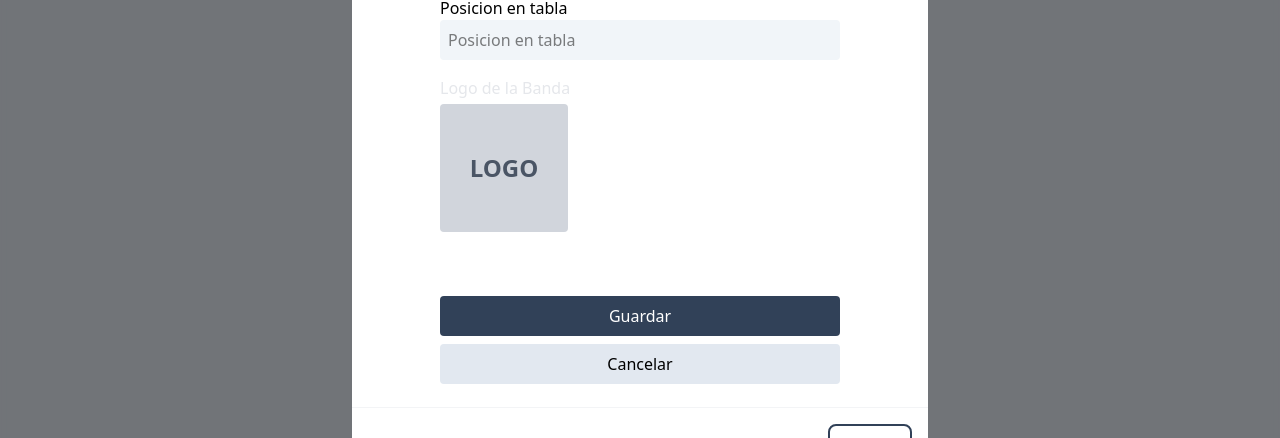
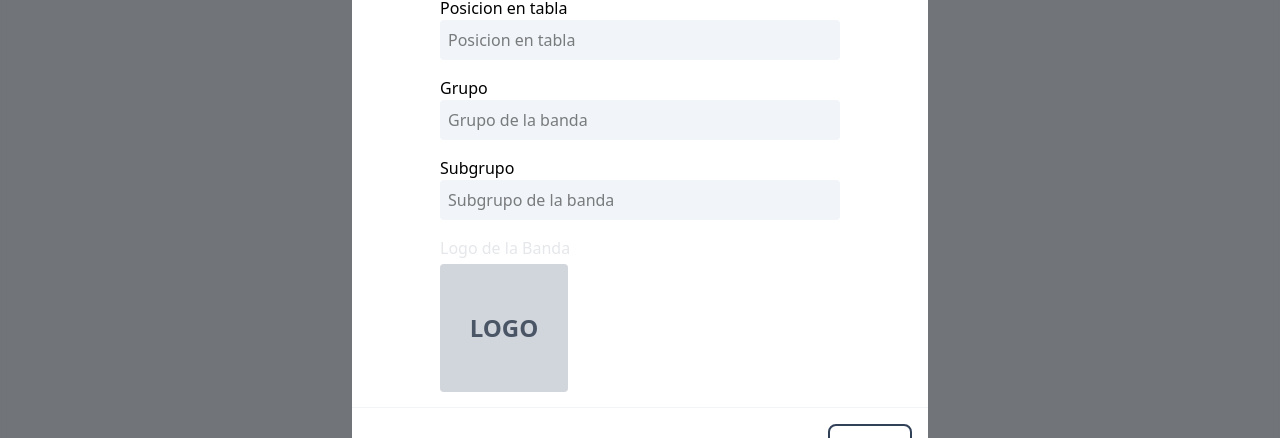
Before and after one commit to OscarMrzz/rose, a Next.js app: page /bandas in a window 1280 px wide. Both pictures are taken after typing "Sample" into the empty fields and a click on the button "Agregar Banda". Shown: the part 276-714 px from the top of the page. Built offline with nearby package versions, Linux system fonts and the light colour scheme; no server answers; the database is empty; what tailwind-animations would draw is missing.

Commit message:
solucionando erroreses de compilacion

```diff
--- a/src/components/Formularios/FormularioBandas/FormularioAgregarbanda.tsx
+++ b/src/components/Formularios/FormularioBandas/FormularioAgregarbanda.tsx
@@ -30,6 +30,8 @@ export default function FormularioAgregarbanda({
     categoria_banda: "",
     path_image_banda: "",
     posicion_tabla: 0,
+    grupo_banda: "",
+    subgrupo_banda: "",
   });
   const [previewUrl, setPreviewUrl] = useState<string>("");
   const [selectedFile, setSelectedFile] = useState<File | null>(null);
@@ -74,6 +76,8 @@ export default function FormularioAgregarbanda({
       categoria_banda: formData.categoria_banda || "",
       path_image_banda: URLLogo,
       posicion_tabla: formData.posicion_tabla || 0,
+      grupo_banda: formData.grupo_banda || "",
+      subgrupo_banda: formData.subgrupo_banda || "",
     };
 
     try {
@@ -141,6 +145,28 @@ export default function FormularioAgregarbanda({
             />
           </div>
           <div className="flex flex-col">
+            <label htmlFor="grupo_banda">Grupo</label>
+            <input
+              type="text"
+              id="grupo_banda"
+              name="grupo_banda"
+              placeholder="Grupo de la banda"
+              onChange={handleInputChange}
+              className="bg-slate-100 p-2 rounded"
+            />
+          </div>
+          <div className="flex flex-col">
+            <label htmlFor="subgrupo_banda">Subgrupo</label>
+            <input
+              type="text"
+              id="subgrupo_banda"
+              name="subgrupo_banda"
+              placeholder="Subgrupo de la banda"
+              onChange={handleInputChange}
+              className="bg-slate-100 p-2 rounded"
+            />
+          </div>
+          <div className="flex flex-col">
             <label className="text-gray-200 mb-1" htmlFor="path_image_banda">
               Logo de la Banda
             </label>
--- a/src/components/Formularios/FormularioBandas/FormularioEditarbanda.tsx
+++ b/src/components/Formularios/FormularioBandas/FormularioEditarbanda.tsx
@@ -121,6 +121,8 @@ export default function FormularioEditarbanda({
       categoria_banda: formData.categoria_banda || "",
       path_image_banda: URLLogo,
       posicion_tabla: formData.posicion_tabla || 0,
+      grupo_banda: bandaAEditar.grupo_banda || "",
+      subgrupo_banda: bandaAEditar.subgrupo_banda || "",
     };
 
     try {
```
